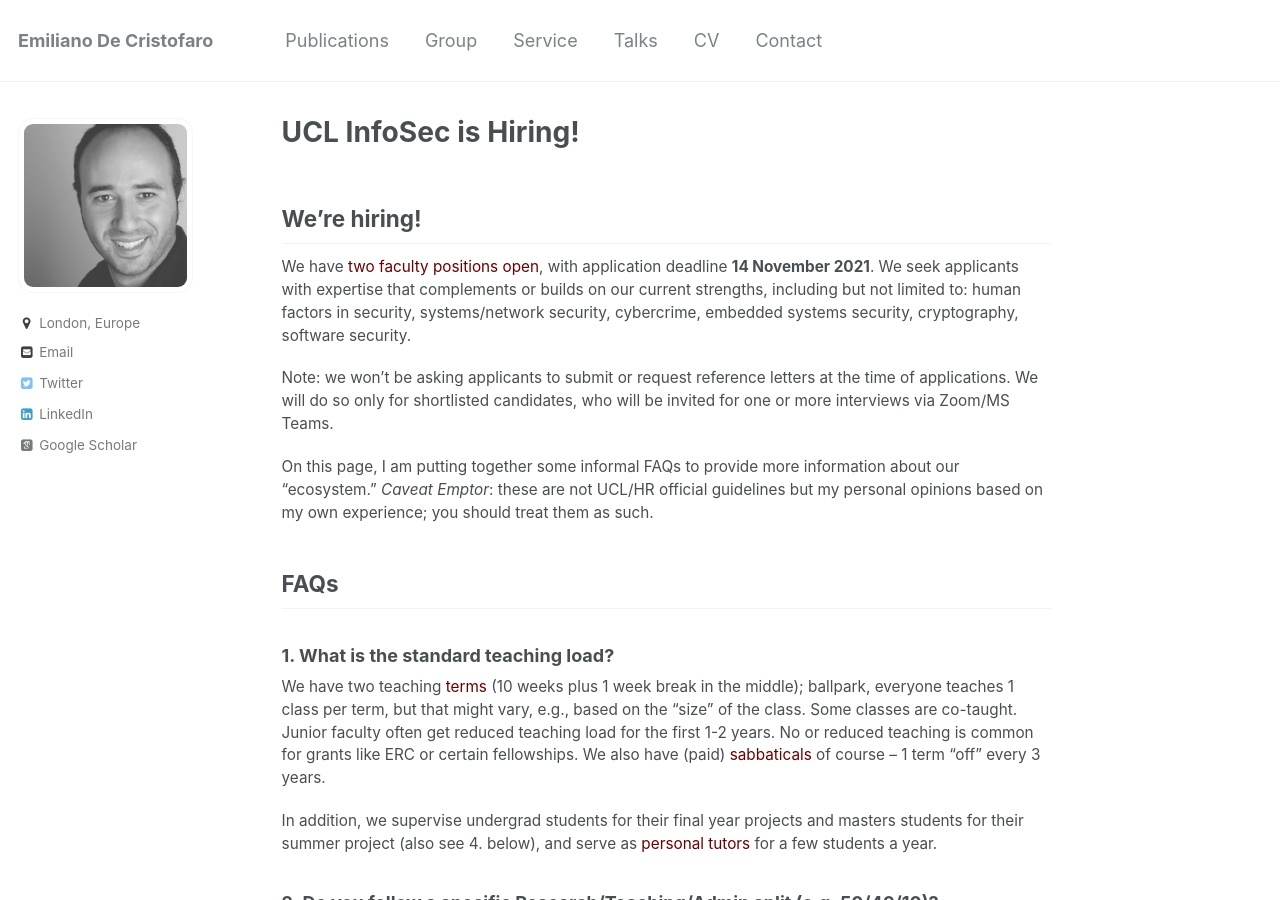
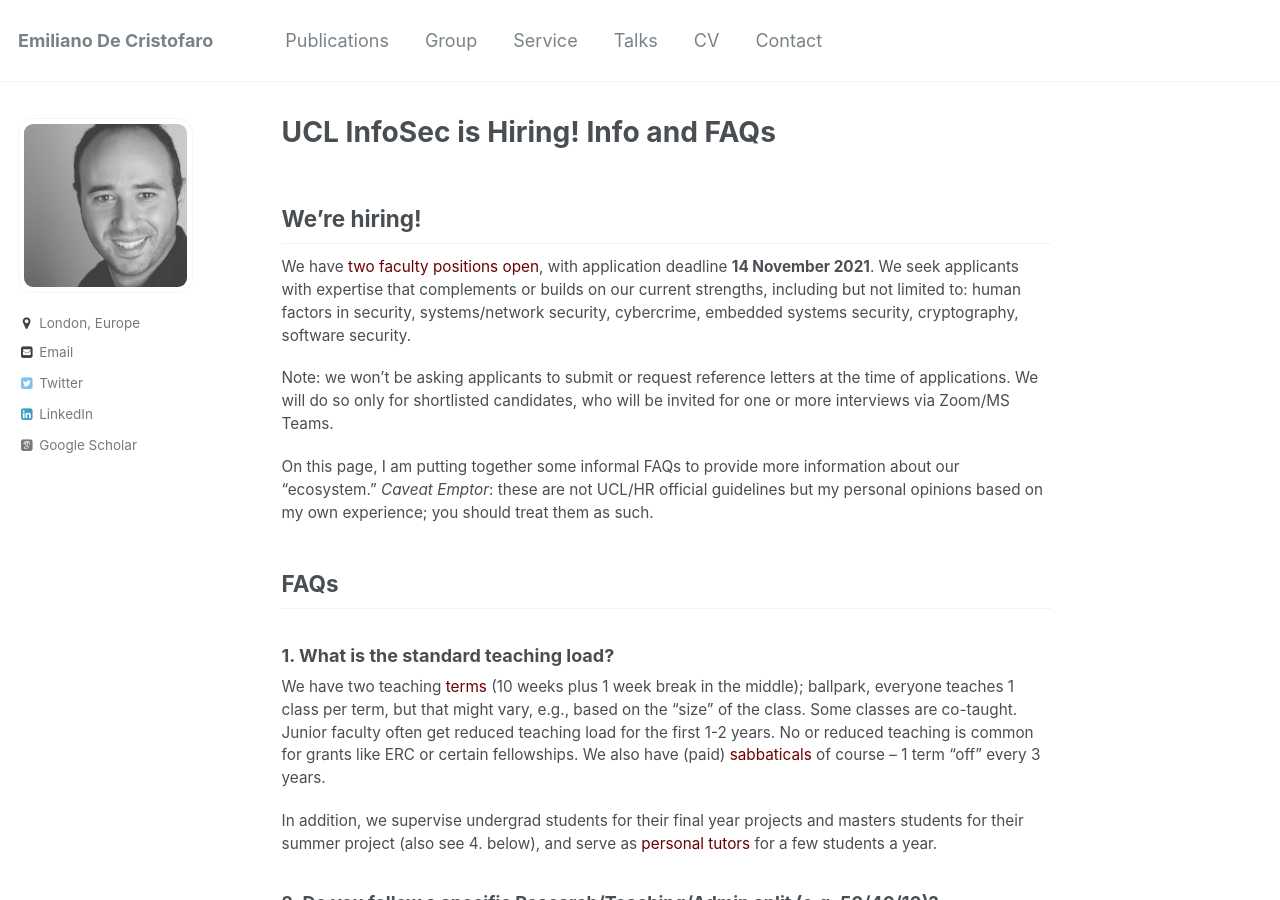
Before and after one commit to emidec/emidec.github.io, a Jekyll site: the page built from _pages/hiring.md, in a window 1280 px wide and 900 px high. Built offline with Jekyll 4.4.1, drawn with Linux system fonts in a browser that asks for light colours; some web fonts are replaced.

```diff
--- a/_pages/hiring.md
+++ b/_pages/hiring.md
@@ -2,7 +2,7 @@
 permalink: /faculty-hiring/
 author: emidec
 author_profile: true
-title: UCL InfoSec is Hiring!
+title: UCL InfoSec is Hiring! Info and FAQs
 image: /images/hiring.jpg
 ---
 
```
